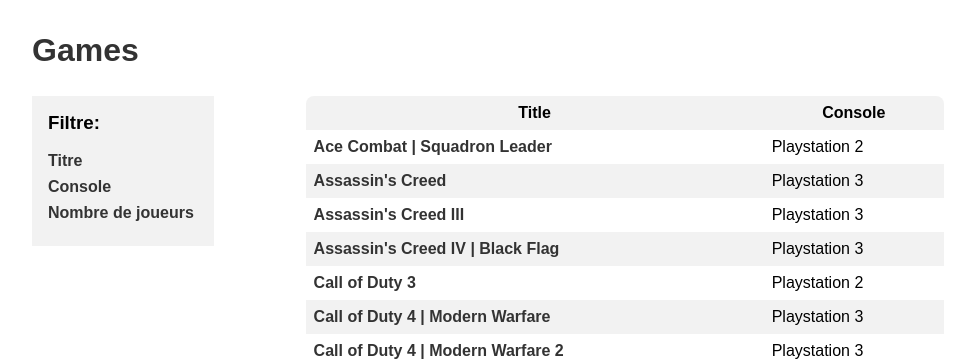
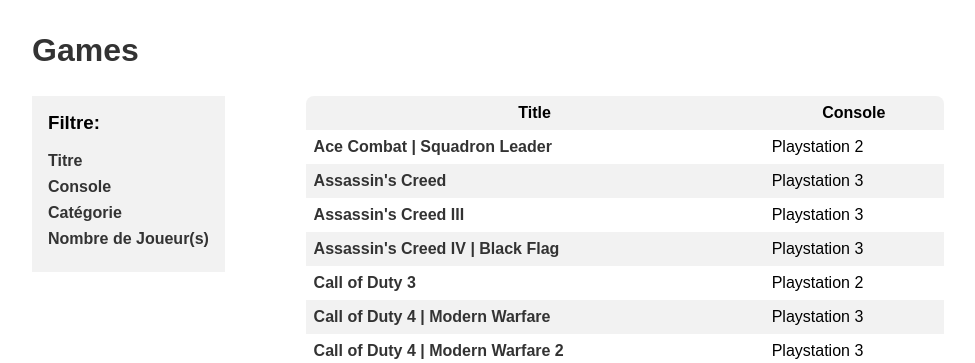
Before and after one commit to MazePaul/RetroPhonable, a Django app: page /library/ in a window 1280 px wide. Shown: the part 115-478 px from the top of the page, without its empty margins (0-975 px from the left). Run offline with Django 4.2, Linux system fonts and the light colour scheme; data comes from the database, SQL or seed files in the repository.

Commit message:
Retrophonable_index_view_category

```diff
--- a/Retrophonable/library/templates/library/index.html
+++ b/Retrophonable/library/templates/library/index.html
@@ -158,7 +158,7 @@
     .sidebar {
       top: 0;
       left: 0;
-      width: 20%;
+      width: 20 %;
       height: 60%;
       background-color: #f2f2f2;
       padding: 1em;
@@ -216,7 +216,8 @@
         <ul>
           <li><a href="#">Titre</a></li>
           <li><a href="#">Console</a></li>
-          <li><a href="#">Nombre de joueurs</a></li>
+          <li><a href="#">Catégorie</a></li>
+          <li><a href="#">Nombre de Joueur(s)</a></li>
         </ul>
       </div>
       <table>
--- a/Retrophonable/library/views.py
+++ b/Retrophonable/library/views.py
@@ -5,6 +5,10 @@ from .models import Game
 def GameListView(request):
     #appel API pour lister l'ensemble des jeux vidéosw
     games = Game.objects.order_by("title_text")
+
+    if request.method == "POST":
+        if request.name == "categorie":
+            games = Game.object.order_by("categorie_text")
 
     # The context is a dictionary mapping template variable names to Python objects.
     # le mot clé "games" va permettre à l'index.html de faire le lien avec la variable games d'ici
```
